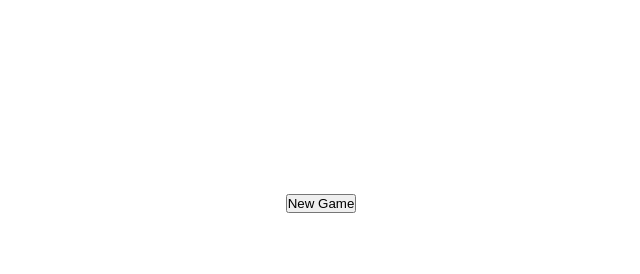
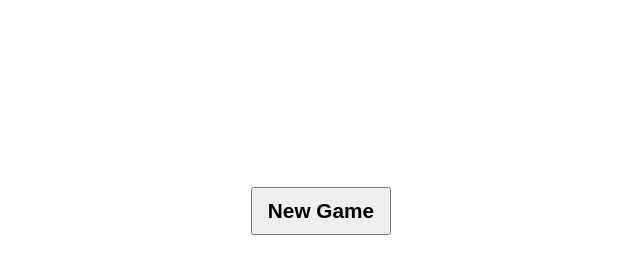
Before and after one commit to brycenbb/Tic-Tac-Toe, a plain HTML site: page index.html in a window 1280 px wide. Shown: the whole page, without its empty margins (319-959 px from the left). Drawn offline with Linux system fonts and the light colour scheme.

Commit message:
styled button

```diff
--- a/functions.js
+++ b/functions.js
@@ -29,4 +29,3 @@ const gameBoard = (() => {
 })();
 
 document.getElementById('button').addEventListener('click',gameBoard.newBoard);
-// button.addEventListener('click',gameBoard.newBoard);
--- a/index.html
+++ b/index.html
@@ -9,7 +9,10 @@
     <script src="functions.js"defer></script>
 </head>
 <body>
-    <button type="button" id="button">New Game</button>
+    <div>
+        <button type="button" id="button">New Game</button>
+    </div>
+
     <div class="container hidden"></div>
 </body>
 </html>
--- a/style.css
+++ b/style.css
@@ -1,6 +1,7 @@
 * {
     padding: 0;
     margin:0;
+    font-family: Arial, Helvetica, sans-serif;
 }
 body{
     display: grid;
@@ -16,10 +17,7 @@ body{
     background-color: aquamarine;
     width:max-content;
     height:max-content;
-    /* width: 90%;
-    height: 90%; */
     border: solid black 2px;
-
     display: grid;
     grid-template-columns: 1fr 1fr 1fr;
     grid-template-rows: 1fr 1fr 1fr;
@@ -35,3 +33,9 @@ body{
     height: 250px;
     border: solid black 2px;
 }
+
+#button {
+    font-size: 1.3rem;
+    font-weight: bold;
+    padding: 10px 15px;
+}
```
